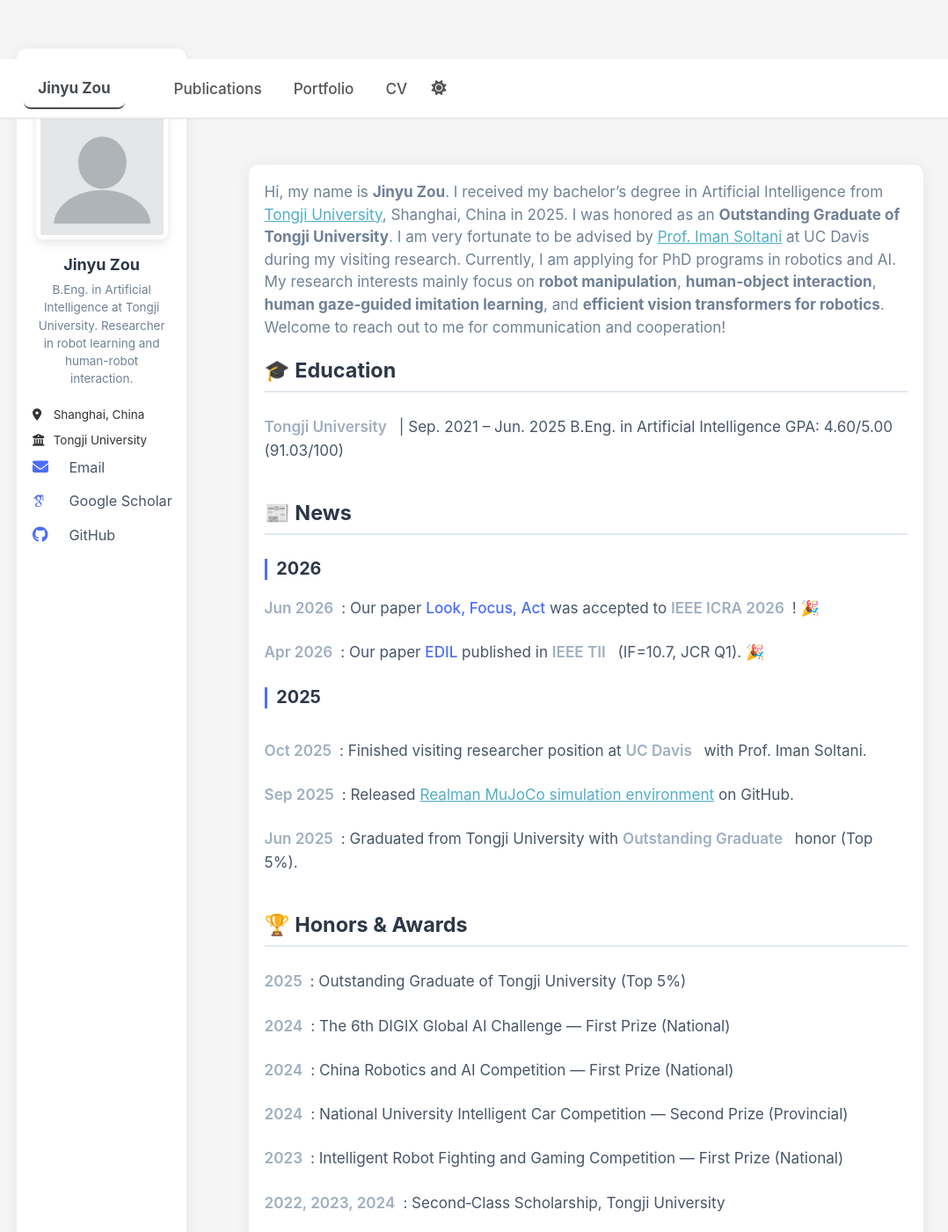
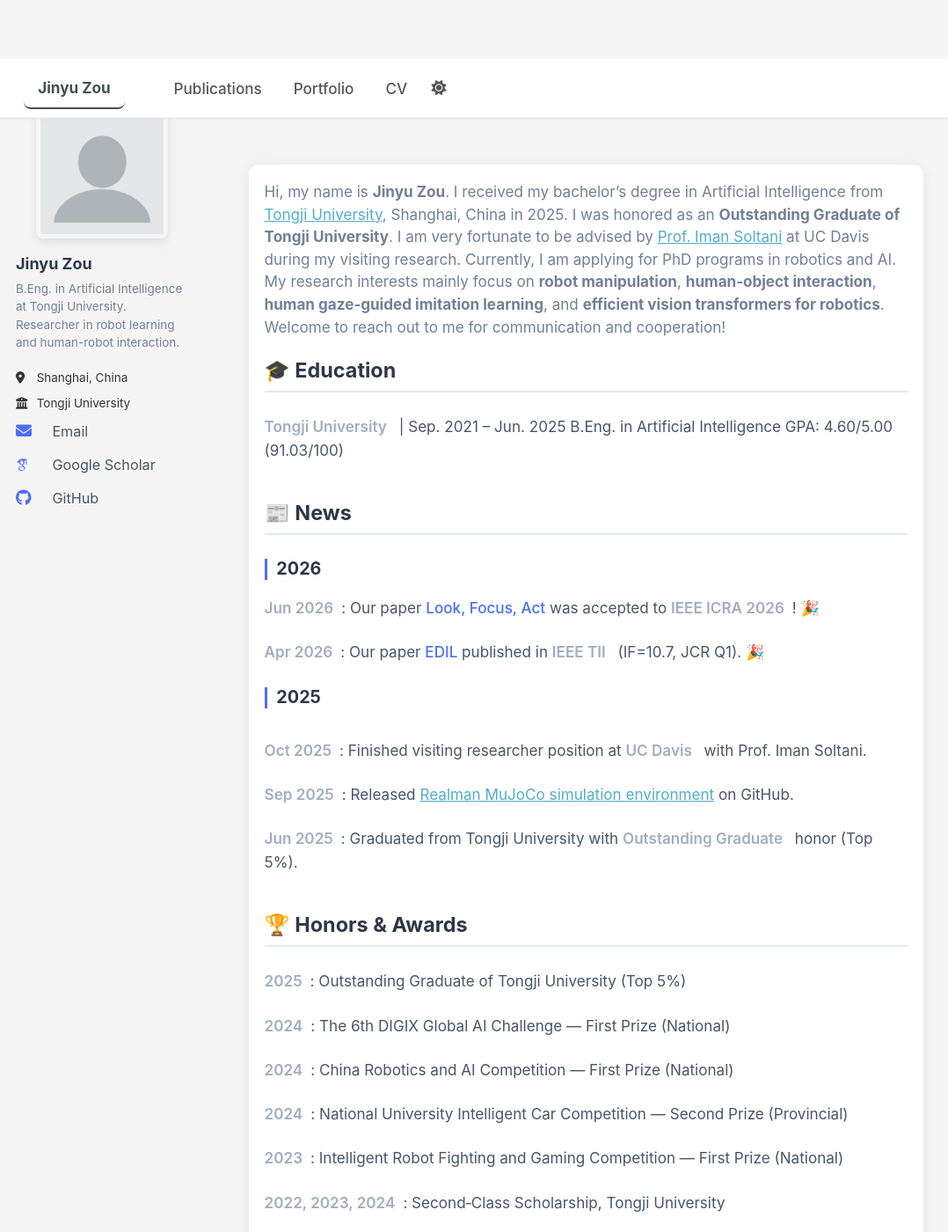
Before and after one commit to JinyuZou/JinyuZou.github.io, a Jekyll site: the page built from _pages/about.md, in a window 1280 px wide and 1400 px high. Shown: the whole window at 88% size, without its empty margins (0-1078 px from the left). Built offline with Jekyll 4.4.1, drawn with Linux system fonts in a browser that asks for light colours; some web fonts are replaced; a script bundle is joined from its source files by our own code; library files that are not in the unit come from our copies.

Commit message:
Update custom.css

```diff
--- a/assets/css/custom.css
+++ b/assets/css/custom.css
@@ -93,20 +93,20 @@
 .page__content {
   background: #ffffff;
   border-radius: 12px;
-  box-shadow: 0 2px 18px rgba(0,0,0,0.06);
+  box-shadow: 0 2px 19px rgba(0,0,0,0.06);
   padding: 1rem;
   border: 1px solid #eee;
 }
 
 /* ========== 侧边栏 ========== */
-.sidebar {
+/* .sidebar {
   background: #ffffff;
   border-radius: 12px;
   box-shadow: 0 2px 16px rgba(0,0,0,0.06);
   padding: 3rem 1rem;
   border: 1px solid #eee;
   text-align: center;
-}
+} */
 /* ========== 侧边栏头像容器（方块）========== */
 .author__avatar {
   width: 100%;           /* 容器占满侧边栏宽度 */
```
